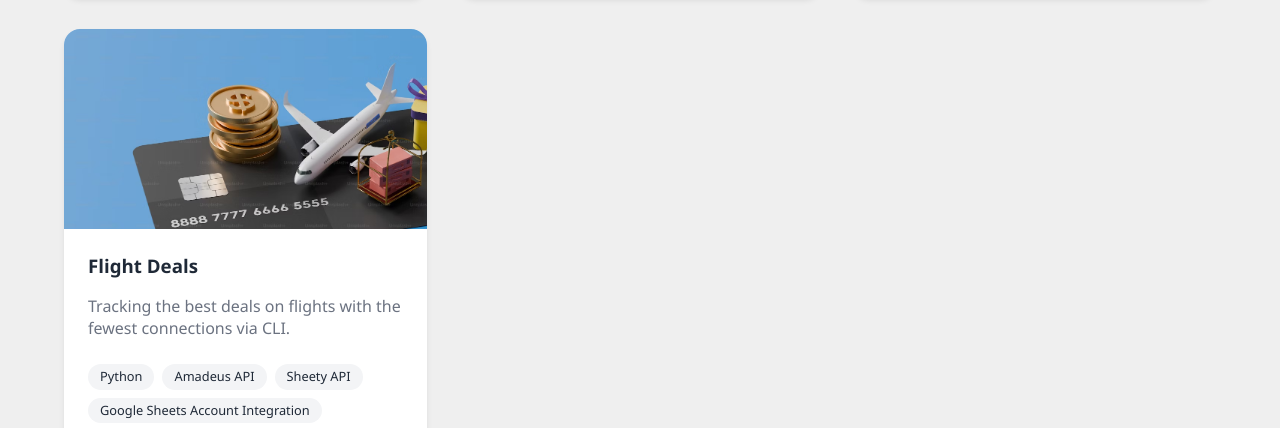
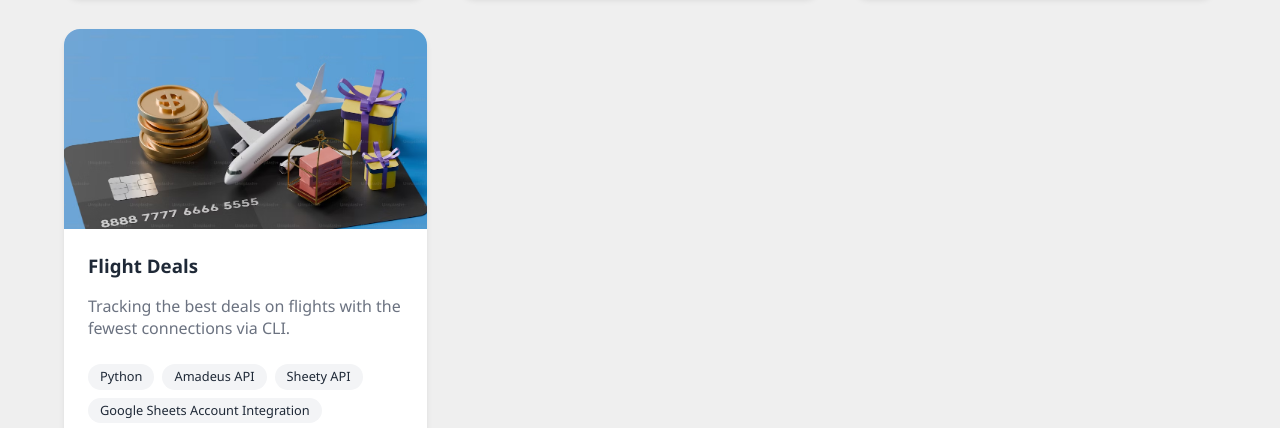
Before and after one commit to mite404/NYPL-phase2-portfolio, a website built with webpack: page index.html in a window 1280 px wide. Shown: the part 2375-2803 px from the top of the page. Built offline with nearby package versions, Linux system fonts and the light colour scheme.

Commit message:
Adjusting 'Flight Deals' Image Card
Signed-off-by: Ethan Anderson <150651098+mite404@users.noreply.github.com>

```diff
--- a/css/style.css
+++ b/css/style.css
@@ -469,6 +469,11 @@ h1, h2, h3 {
   transform: translateY(-68px);
 }
 
+#flight-deals {
+  position: relative;
+  left: -70px;
+}
+
 .dark-mode .img-placeholder {
   background-color: #374151;
 }
```
